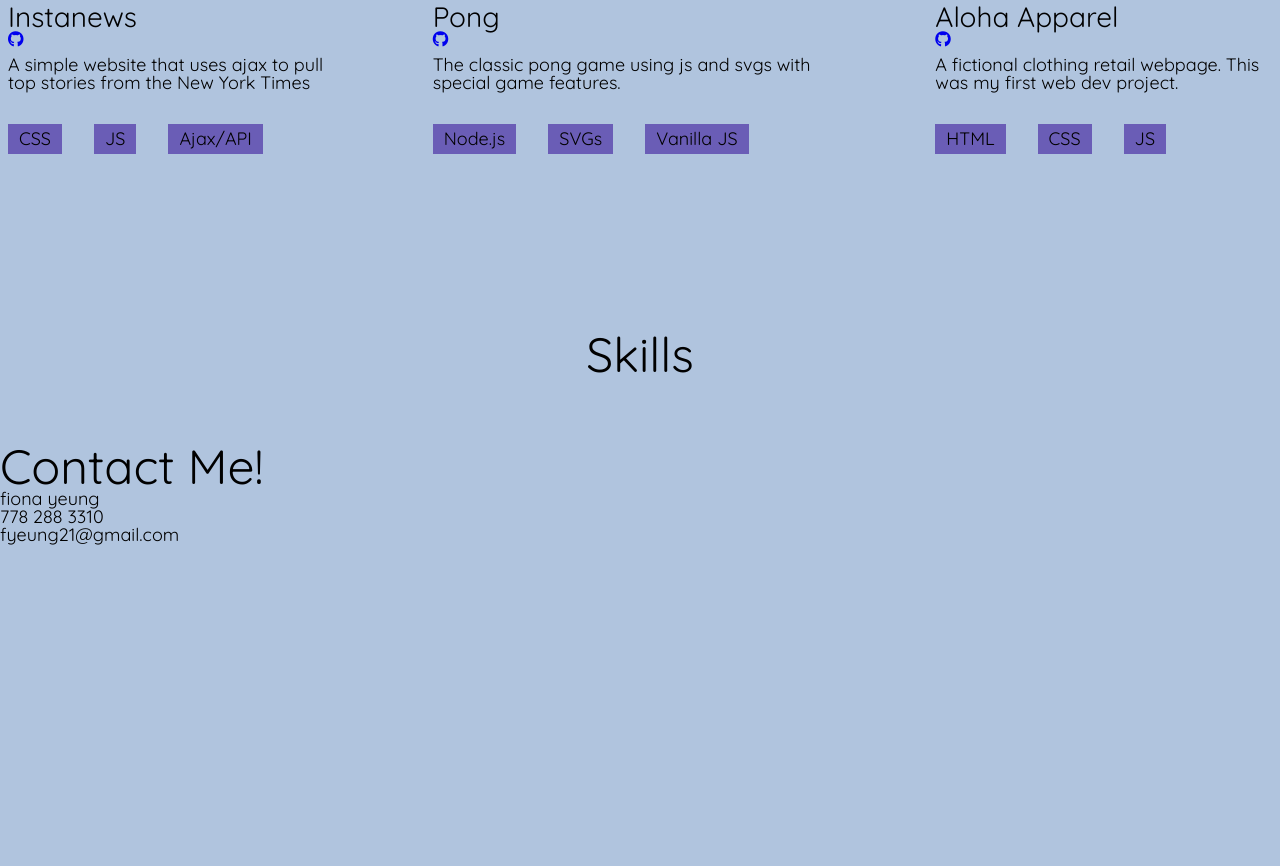
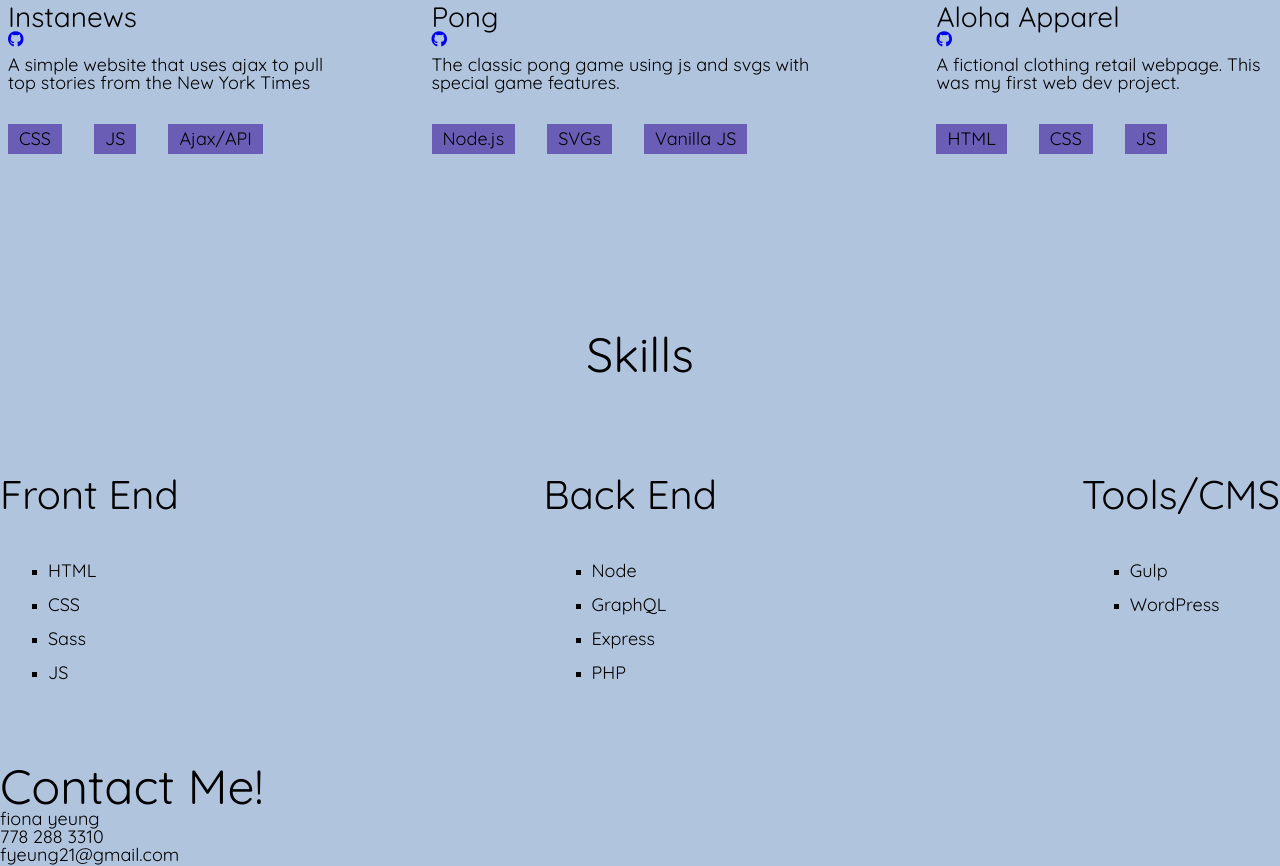
Before and after one commit to fyeung21/fiona-port2, a website: page index.html in a window 1280 px wide. Shown: the part 1885-2751 px from the top of the page. Before the commit the page ends 2431 px from the top, so only its background shows below. Drawn offline with nearby package versions, Linux system fonts and the light colour scheme; files that its build step writes are made by us from their sources; a web font is replaced by a local one.

Commit message:
sketch and style skills section

```diff
--- a/index.html
+++ b/index.html
@@ -68,10 +68,10 @@
                                 <p>JS</p>
                             </li>
                             <li>
-                                <p>Php</p>
+                                <p>PHP</p>
                             </li>
                             <li>
-                                <p>Wordpress</p>
+                                <p>WordPress</p>
                             </li>
                         </ul>
                     </div>
@@ -100,10 +100,10 @@
                                 <p>JS</p>
                             </li>
                             <li>
-                                <p>Php</p>
+                                <p>PHP</p>
                             </li>
                             <li>
-                                <p>Wordpress</p>
+                                <p>WordPress</p>
                             </li>
                         </ul>
                     </div>
@@ -129,10 +129,10 @@
                                 <p>JS</p>
                             </li>
                             <li>
-                                <p>Php</p>
+                                <p>PHP</p>
                             </li>
                             <li>
-                                <p>Wordpress</p>
+                                <p>WordPress</p>
                             </li>
                         </ul>
                     </div>
@@ -229,6 +229,54 @@
     <section class="skills-container container">
         <h1>skills</h1>
 
+        <article class="skills">
+            <div class="frontend">
+                <h2>front end</h2>
+                <ul>
+                    <li>
+                        <p>HTML</p>
+                    </li>
+                    <li>
+                        <p>CSS</p>
+                    </li>
+                    <li>
+                        <p>Sass</p>
+                    </li>
+                    <li>
+                        <p>JS</p>
+                    </li>
+                </ul>
+            </div>
+            <div class="backend">
+                <h2>back end</h2>
+                <ul>
+                    <li>
+                        <p>Node</p>
+                    </li>
+                    <li>
+                        <p>GraphQL</p>
+                    </li>
+                    <li>
+                        <p>Express</p>
+                    </li>
+                    <li>
+                        <p>PHP</p>
+                    </li>
+                </ul>
+            </div>
+            <div class="tools">
+                <h2>tools/CMS</h2>
+                <ul>
+                    <li>
+                        <p>Gulp</p>
+                    </li>
+                    <li>
+                        <p>WordPress</p>
+                    </li>
+                </ul>
+            </div>
+
+        </article>
     </section>
 
     <footer>
--- a/sass/_portfolio.scss
+++ b/sass/_portfolio.scss
@@ -95,3 +95,23 @@
     }
   }
 }
+
+.skills-container {
+    .skills {
+        display:flex;
+        justify-content: space-between;
+        max-width:1400px;
+        margin:3rem auto;
+        h2 {
+            color:$color__text-body;
+            margin:3rem 0;
+        }
+        ul {
+            list-style:square;
+            margin:0 2rem;
+            li {
+                margin:1rem;
+            }
+        }
+    }
+}
```
Also changed, not shown: build/css/style.min.css, 1 other file.
